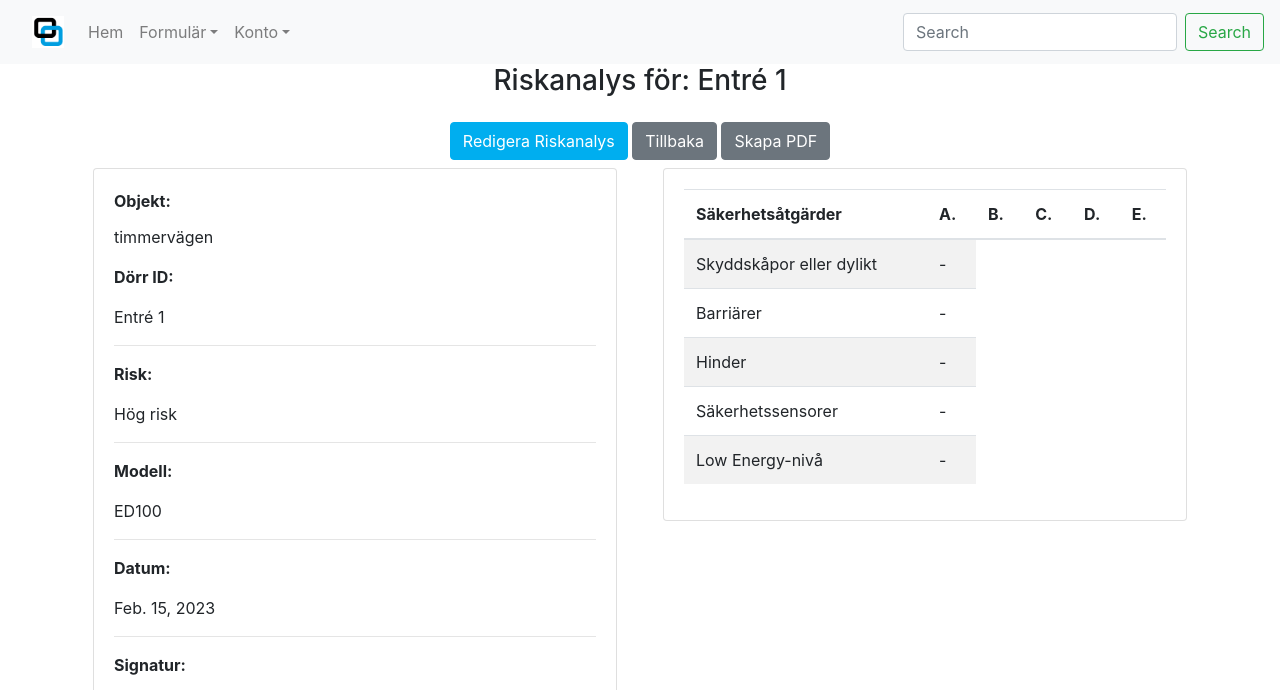
After one commit to spangen87/docu-sign, a Django app: page /forms/riskanalys_detaljer/1 in a window 1280 px wide. The commit adds this page. Shown: the top 690 px of the page. Run offline with Django 3.2, Linux system fonts and the light colour scheme; data comes from the database, SQL or seed files in the repository; some libraries are stand-ins or nearby versions.

Commit message:
feat: Create form for riskanalys and detail page

```diff
--- a/door_automation_forms/models.py
+++ b/door_automation_forms/models.py
@@ -54,7 +54,7 @@ class ControlChart(models.Model):
 
     object = models.ForeignKey('Object', on_delete=models.CASCADE)
     door_type = models.CharField(max_length=6, choices=DOOR_TYPE_CHOICES, verbose_name='Dörrtyp')
-    position_id = models.CharField(max_length=14, verbose_name='Dörrposition/ID')
+    position_id = models.ForeignKey('RiskAnalysis', on_delete=models.CASCADE, verbose_name='Dörr ID')
     done_by = models.CharField(max_length=54, verbose_name='Utfört av')
     date = models.DateField()
 
@@ -90,13 +90,6 @@ class ControlChart(models.Model):
         return self.position_id
 
 
-class Choice(models.Model):
-    name = models.CharField(max_length=50)
-
-    def __str__(self):
-        return self.name
-
-
 class RiskAnalysis(models.Model):
     """
     Model for handling risk analyser
@@ -118,20 +111,23 @@ class RiskAnalysis(models.Model):
         ('HIGH', 'Hög risk'),
     ]
 
+    object = models.ForeignKey('Object', on_delete=models.CASCADE)
     door_id = models.CharField(max_length=14, verbose_name='Dörr-ID/platsbeskrivning')
-    risk = models.CharField(max_length=4, choices=RISK, verbose_name='Risknivå')
+    risk = models.CharField(max_length=4, choices=RISK, verbose_name='Risknivå', help_text="""Hög risk* Om användarna till stor del är äldre,
+        funktionshindrade personer eller barn kan all kontakt mellan dörrbladen/dörrkonstruktionen och användaren betraktas som riskfylld.
+        Gäller alla automatiska dörrar som inte uppfyller Low Energy-nivån (begränsningar i hastighet, vikt och massa i rörelse).
+        Låg risk** Om användargruppen inte passar in i beskrivningen ovan och dörrautomatiken Low Energy används.""")
     automatic_model = models.CharField(max_length=54, verbose_name='Automatisk modell')
-    A = models.ManyToManyField(Choice, related_name='a_choices')
-    B = models.ManyToManyField(Choice, related_name='b_choices')
-    C = models.ManyToManyField(Choice, related_name='c_choices')
-    D = models.ManyToManyField(Choice, related_name='d_choices')
-    E = models.ManyToManyField(Choice, related_name='e_choices')
+    A = models.CharField(max_length=50, choices=SAFETY_CHOICES, blank=True, null=True, verbose_name='A. Klämrisk*')
+    B = models.CharField(max_length=50, choices=SAFETY_CHOICES, blank=True, null=True, verbose_name='B. Klämrisk*')
+    C = models.CharField(max_length=50, choices=SAFETY_CHOICES, blank=True, null=True, verbose_name='C. Klämrisk')
+    D = models.CharField(max_length=50, choices=SAFETY_CHOICES, blank=True, null=True, verbose_name='D. Klämrisk')
+    E = models.CharField(max_length=50, choices=SAFETY_CHOICES, blank=True, null=True, verbose_name='E. Klämrisk')
 
     notes = models.TextField(max_length=1000, verbose_name='Anmärkningar', help_text='Ange anmärkningar. Börja med bokstaven följt av notering. Ny anmärkning på ny rad.')
 
     date = models.DateField()
     supplier = models.CharField(max_length=54, verbose_name='Leverantör')
-    object = models.ForeignKey('Object', on_delete=models.CASCADE)
     done_by = models.CharField(max_length=54, verbose_name='Utfört av')
     signature = JSignatureField()
 
--- a/door_automation_forms/templates/door_automation_forms/all_forms.html
+++ b/door_automation_forms/templates/door_automation_forms/all_forms.html
@@ -21,6 +21,7 @@
             <hr>
             <a class="btn btn-lg btn-block btn-secondary text-uppercase" href="{% url 'object' %}">Hantera Objekt</a>
             <a class="btn btn-lg btn-block btn-secondary text-uppercase" href="{% url 'control_charts' %}">Hantera Kontrollscheman</a>
+            <a class="btn btn-lg btn-block btn-secondary text-uppercase" href="{% url 'risk_analysis' %}">Hantera Riskanalyser</a>
         </div>
     </div>
 </div>
--- a/door_automation_forms/templates/door_automation_forms/ny_riskanalys.html
+++ b/door_automation_forms/templates/door_automation_forms/ny_riskanalys.html
@@ -14,6 +14,9 @@
         </div>
     </div>
     <div class="row">
+        <div class="col-12 col-md-6 mb-2 text-center">
+            <img class="mx-auto" src="{{ MEDIA_URL }}automatik_risk.png" alt="Automatik skiss">
+        </div>
         <div class="col-12 col-md-6 text-left mx-auto mb-5">
             {{ form.media }}
             <form method="POST" id="new-object-form" action="{% url 'new_risk_analysis' %}" class="form" enctype="multipart/form-data">
--- /dev/null
+++ b/door_automation_forms/templates/door_automation_forms/riskanalys_detaljer.html
@@ -0,0 +1,91 @@
+{% extends "base.html" %}
+{% load static %}
+{% load jsignature_filters %}
+
+
+{% block title %}Riskanalys Detaljer{% endblock %}
+
+{% block content %}
+<div class="container h-100">
+    <div class="row h-100">
+        <div class="col-12 col-md-6 my-auto mx-auto text-center">
+            <h3 class="pt-5 mt-3">
+                Riskanalys för: {{ risk_analysis.door_id }}
+            </h3>
+        </div>
+        <div class="col-12 text-center mb-2">
+            <a class="btn btn-info mt-3" href="#">Redigera Riskanalys</a>
+            <a class="btn btn-secondary mt-3" href="{% url 'risk_analysis' %}">Tillbaka</a>
+            <a class="btn btn-secondary mt-3" href="#">Skapa PDF</a>
+        </div>
+    </div>
+    <div class="row">
+        <div class="col-12 col-md-6 text-left mx-auto mb-5">
+            <div class="card mx-2 mb-5">
+                <div class="card-body">
+                    <p class="card-title"><strong>Objekt:</strong></p>
+                    <p class="card-text"> {{ risk_analysis.object }}</p>
+                    <p><strong>Dörr ID:</strong></p>
+                    <p>{{ risk_analysis.door_id }}</p>
+                    <hr>
+                    <p><strong>Risk:</strong></p>
+                    <p>{{ risk_analysis.get_risk_display }}</p>
+                    <hr>
+                    <p><strong>Modell:</strong></p>
+                    <p>{{ risk_analysis.automatic_model }}</p>
+                    <hr>
+                    <p><strong>Datum:</strong></p>
+                    <p> {{ risk_analysis.date }}</p>
+                    <hr>
+                    <p><strong>Signatur:</strong></p>
+                    <p><img src="{{ risk_analysis.signature|signature_base64 }}" alt="{{ risk_analysis }}"></p>
+                    <hr>
+                    <p><strong>Anmärkningar:</strong></p>
+                    <p> {{ risk_analysis.notes|linebreaks }}</p>
+                </div>
+            </div>
+        </div>
+        <div class="col-12 col-md-6 text-left mx-auto mb-5">
+            <div class="card mx-2 mb-5">
+                <div class="card-body">
+                    <table class="table table-striped">
+                        <thead>
+                            <tr>
+                                <th>Säkerhetsåtgärder</th>
+                                <th>A.</th>
+                                <th>B.</th>
+                                <th>C.</th>
+                                <th>D.</th>
+                                <th>E.</th>
+                            </tr>
+                        </thead>
+                        <tbody>
+                            <tr>
+                                <td>Skyddskåpor eller dylikt</td>
+                                <td>{% if 2 in risk_analysis.A.id %}X{% else %}-{% endif %}</td>
+                            </tr>
+                            <tr>
+                                <td>Barriärer</td>
+                                <td>{% if 2 in risk_analysis.A.id %}X{% else %}-{% endif %}</td>
+                            </tr>
+                            <tr>
+                                <td>Hinder</td>
+                                <td>{% if 3 in risk_analysis.A %}X{% else %}-{% endif %}</td>
+                            </tr>
+                            <tr>
+                                <td>Säkerhetssensorer</td>
+                                <td>{% if 4 in risk_analysis.A %}X{% else %}-{% endif %}</td>
+                            </tr>
+                            <tr>
+                                <td>Low Energy-nivå</td>
+                                <td>{% if 5 in risk_analysis.A %}X{% else %}-{% endif %}</td>
+                            </tr>
+                        </tbody>
+                    </table>
+                </div>
+            </div>
+        </div>
+    </div>
+</div>
+
+{% endblock %}
--- a/door_automation_forms/urls.py
+++ b/door_automation_forms/urls.py
@@ -12,5 +12,7 @@ urlpatterns = [
     path('objekt_detaljer/<int:object_id>', views.object_details, name='object_details'),
     path('redigera_objekt/<int:object_id>', views.edit_object, name='edit_object'),
     path('ny_riskanalys/', views.new_risk_analysis, name='new_risk_analysis'),
+    path('riskanalyser/', views.risk_analysis, name='risk_analysis'),
+    path('riskanalys_detaljer/<int:risk_analysis_id>', views.risk_analysis_details, name='risk_analysis_details'),
     path('generate_pdf/<int:control_chart_id>', views.generate_pdf, name='generate_pdf'),
 ]
--- a/door_automation_forms/views.py
+++ b/door_automation_forms/views.py
@@ -227,9 +227,10 @@ def new_risk_analysis(request):
     if request.method == 'POST':
         form = RiskAnalysisForm(request.POST)
         if form.is_valid():
+            # Save the form
             form.save()
             messages.success(request, 'Riskanalys sparad!')
-            return redirect('all_forms')
+            return redirect('risk_analysis')
         else:
             messages.error(request, form.errors)
     else:
@@ -242,3 +243,62 @@ def new_risk_analysis(request):
     template = 'door_automation_forms/ny_riskanalys.html'
 
     return render(request, template, context)
+
+
+def risk_analysis(request):
+    """
+    A view to render all control charts
+    """
+    analysis = RiskAnalysis.objects.all()
+    query = None
+    sort = None
+    direction = None
+
+    if request.GET:
+        if 'sort' in request.GET:
+            sortkey = request.GET['sort']
+            sort = sortkey
+            if sortkey == 'object':
+                sortkey = 'lower_object'
+                control_charts = control_charts.annotate(lower_object=Lower('object'))
+
+            if 'direction' in request.GET:
+                direction = request.GET['direction']
+                if direction == 'desc':
+                    sortkey = f'-{sortkey}'
+            analysis = analysis.order_by(sortkey)
+
+        if 'q' in request.GET:
+            query = request.GET['q']
+            if not query:
+                messages.error(request, "Ingen sökterm angiven!")
+
+            queries = Q(
+                object__name__icontains=query) | Q(
+                    door_id__icontains=query)
+            analysis = analysis.filter(queries)
+
+    template = 'door_automation_forms/riskanalyser.html'
+
+    current_sorting = f'{sort}_{direction}'
+
+    context = {
+        'analysis': analysis,
+        'search_term': query,
+        'current_sorting': current_sorting,
+    }
+
+    return render(request, template, context)
+
+
+def risk_analysis_details(request, risk_analysis_id):
+    """
+    View details of a object
+    """
+    risk_analysis = get_object_or_404(RiskAnalysis, pk=risk_analysis_id)
+    context = {
+        'risk_analysis': risk_analysis,
+    }
+    template = 'door_automation_forms/riskanalys_detaljer.html'
+
+    return render(request, template, context)
```
Also changed, not shown: door_automation_forms/admin.py (+13 -1 lines), door_automation_forms/forms.py (+34 -6 lines), door_automation_forms/templates/door_automation_forms/riskanalyser.html (added, +52 -0 lines), db.sqlite3, door_automation_forms/migrations/0006_auto_20230215_1004.py (added), door_automation_forms/migrations/0007_alter_controlchart_position_id.py (added), door_automation_forms/migrations/0008_alter_controlchart_position_id.py (added), door_automation_forms/migrations/0009_alter_choice_id.py (added), door_automation_forms/migrations/0010_alter_choice_id.py (added), door_automation_forms/migrations/0011_auto_20230215_1547.py (added), media/automatik_risk.png (added).
